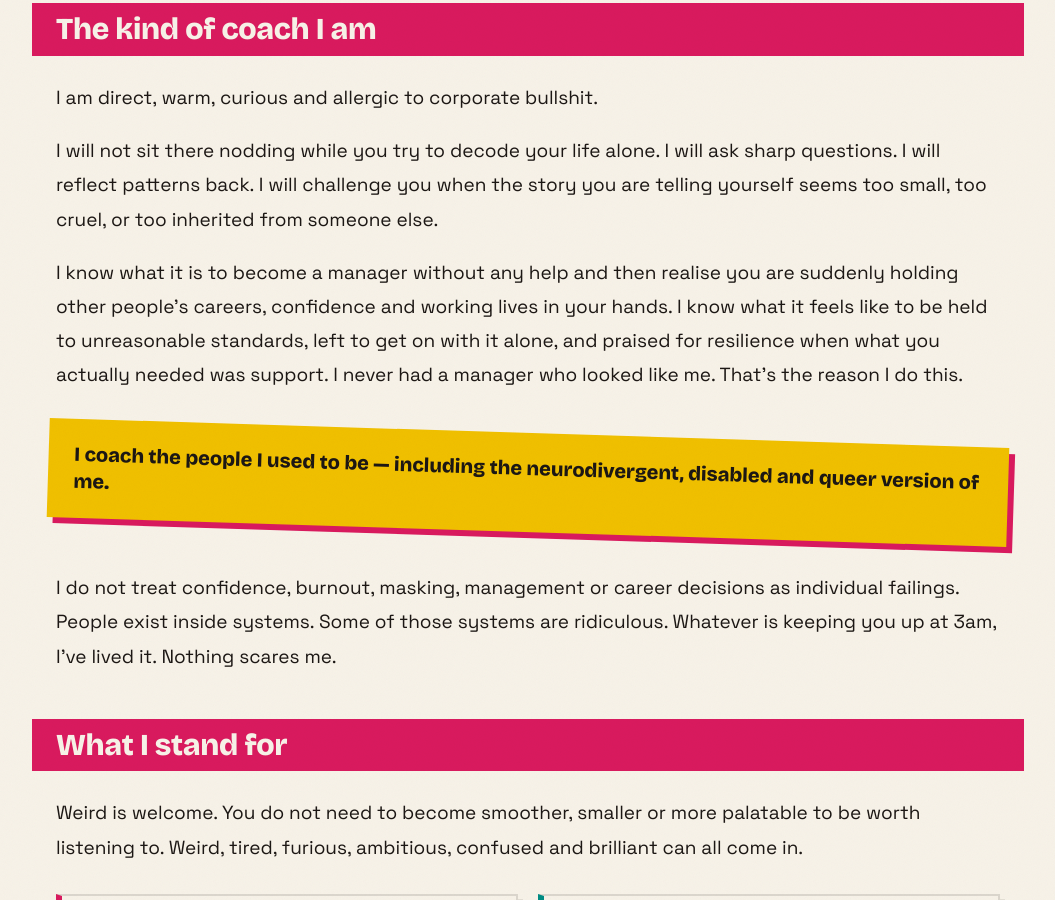
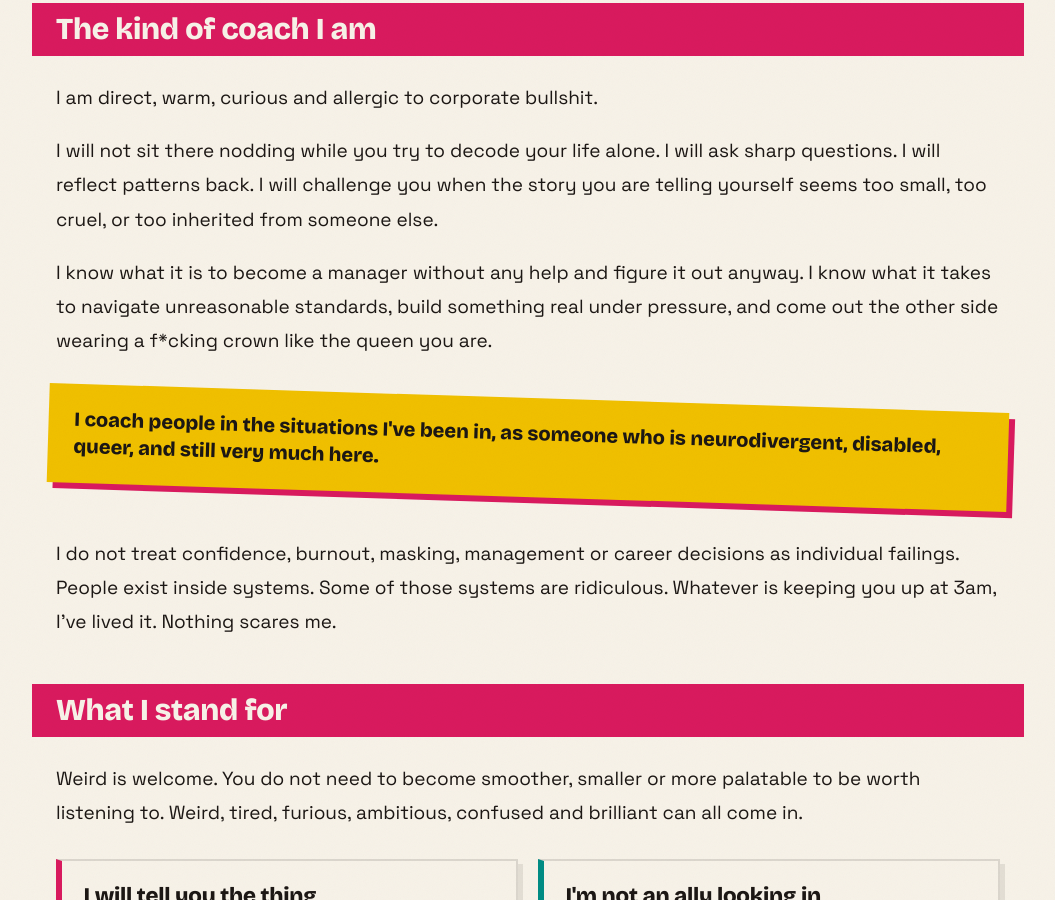
Before and after one commit to outragedpinkracoon/outragedpinkracoon.github.io, a Jekyll site: the page built from pages/who-is-val.md, in a window 1280 px wide and 900 px high, scrolled down 1980 px. Shown: the whole window, without its empty margins (112-1167 px from the left). Built offline with Jekyll 4.4.1, drawn with Linux system fonts in a browser that asks for light colours; comment, search, counter and statistics services are not loaded.

Commit message:
polish Who Is Val copy — power not damage, identity framing
- reframe hardship paragraph to lead with triumph not wounds
- callout: still very much here (not 'used to be')
- f*cking crown line in

Co-Authored-By: Claude Sonnet 4.6 <noreply@anthropic.com>

```diff
--- a/pages/who-is-val.md
+++ b/pages/who-is-val.md
@@ -52,9 +52,9 @@ description: "Val Dryden is a Fractional CTO and ILM certified Executive Coach w
 
 <p>I will not sit there nodding while you try to decode your life alone. I will ask sharp questions. I will reflect patterns back. I will challenge you when the story you are telling yourself seems too small, too cruel, or too inherited from someone else.</p>
 
-<p>I know what it is to become a manager without any help and then realise you are suddenly holding other people's careers, confidence and working lives in your hands. I know what it feels like to be held to unreasonable standards, left to get on with it alone, and praised for resilience when what you actually needed was support. I never had a manager who looked like me. That's the reason I do this.</p>
+<p>I know what it is to become a manager without any help and figure it out anyway. I know what it takes to navigate unreasonable standards, build something real under pressure, and come out the other side wearing a f*cking crown like the queen you are.</p>
 
-<div class="callout">I coach the people I used to be — including the neurodivergent, disabled and queer version of me.</div>
+<div class="callout">I coach people in the situations I've been in, as someone who is neurodivergent, disabled, queer, and still very much here.</div>
 
 <p>I do not treat confidence, burnout, masking, management or career decisions as individual failings. People exist inside systems. Some of those systems are ridiculous. Whatever is keeping you up at 3am, I've lived it. Nothing scares me.</p>
 
```
